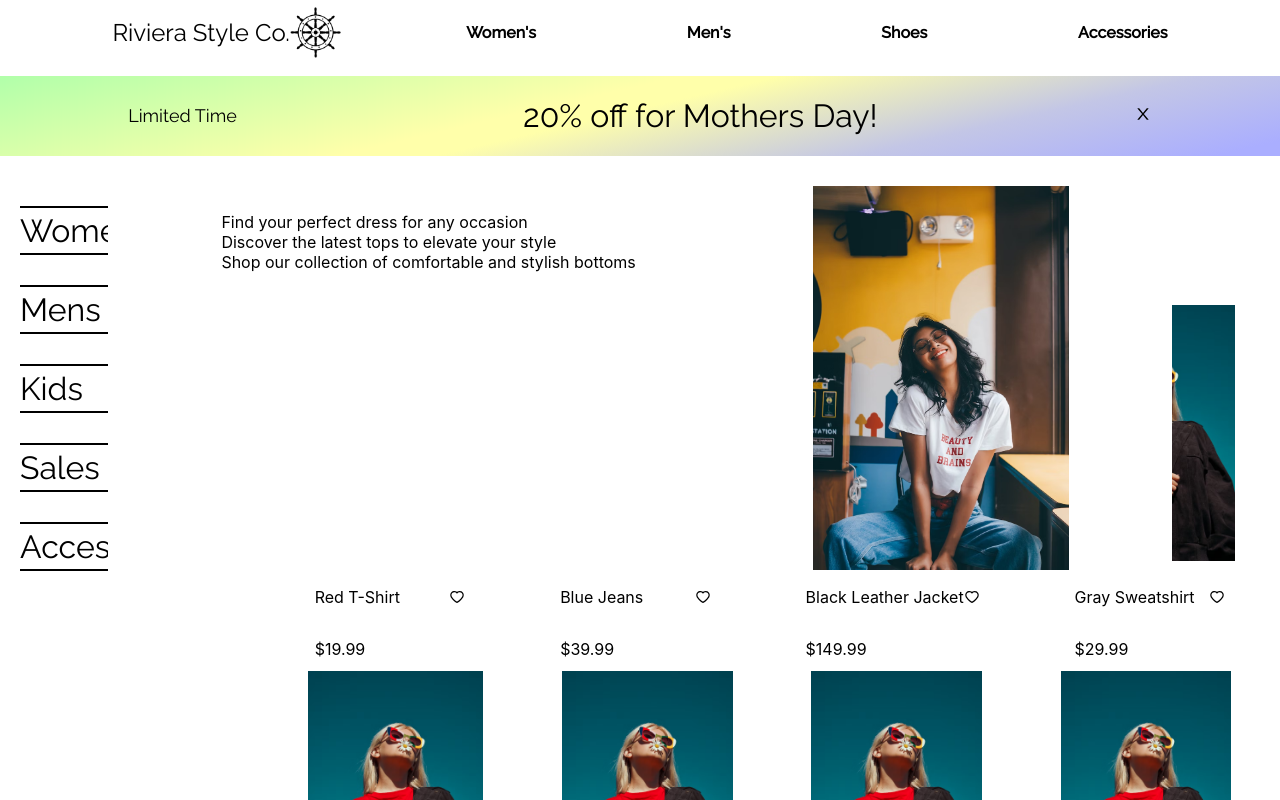
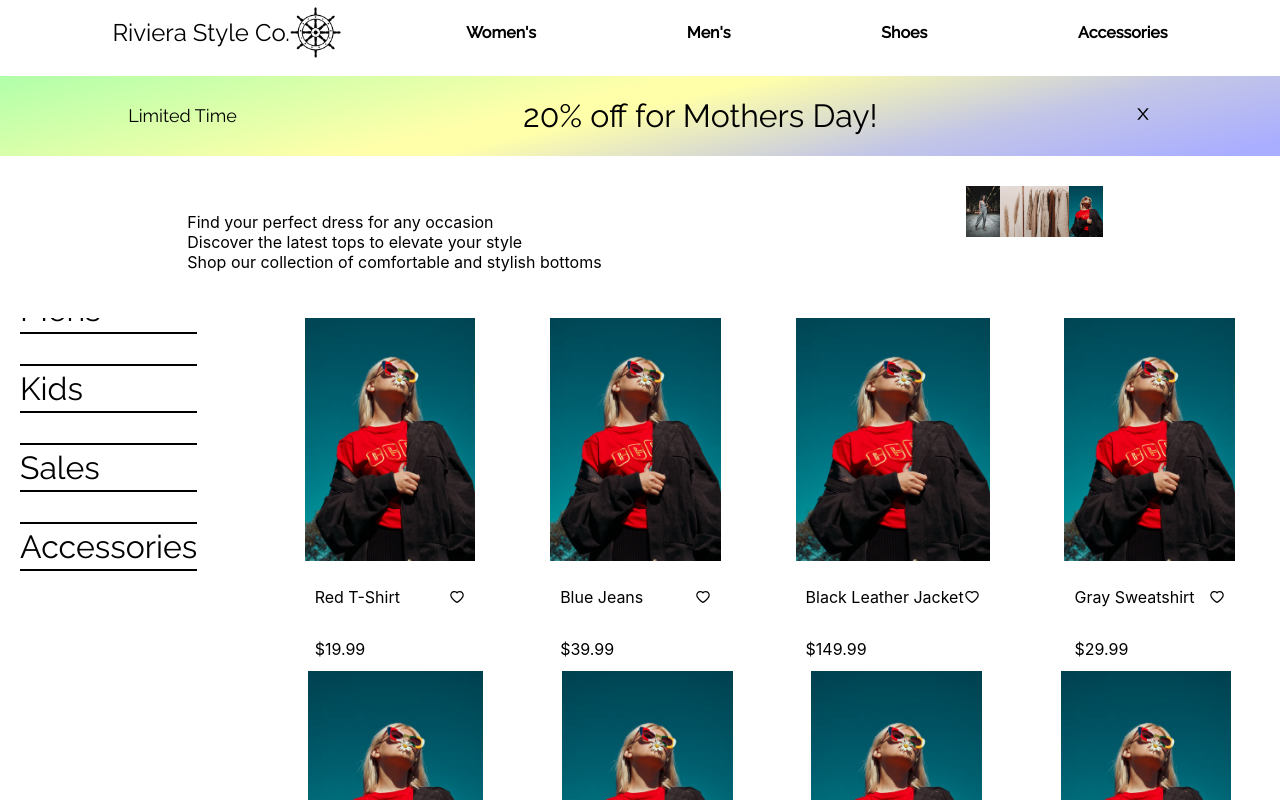
Before and after one commit to GordonPalagi/RivieraStyleCo, a React (Create React App) app in the folder riviera-style-co/: page / in a window 1280 px wide. Both pictures are taken after a click on the element "Women's". Shown: the top 800 px of the page. Built offline with nearby package versions, Linux system fonts and the light colour scheme.

Commit message:
Cleaned NavCSS organization and naming conventions

```diff
--- /dev/null
+++ b/riviera-style-co/src/Components/CSS/AdCSS.css
@@ -0,0 +1,26 @@
+
+.bannerAd {
+    position: relative;
+    height: 10vh;
+    width: 100%;
+    display: flex;
+    justify-content: space-around;
+    align-items: center;
+    margin: 10px 0px;
+    font-size: large;
+    font-weight: 400;
+    font-family: 'Raleway', sans-serif;
+    background: rgb(177,255,170);
+    background: linear-gradient(167deg, rgba(177,255,170,1) 0%, rgba(255,255,170,1) 42%, rgba(255,255,170,1) 48%, rgba(195,198,230,1) 74%, rgba(170,174,255,1) 96%);
+    z-index: 1;
+}
+
+.X-out-ad {
+    z-index: 3;
+}
+
+
+.adStyle {
+    padding-left: 30px;
+    font-size: xx-large;
+}
--- a/riviera-style-co/src/Components/CSS/NavCss.css
+++ b/riviera-style-co/src/Components/CSS/NavCss.css
@@ -1,3 +1,4 @@
+
 .banner-con {
     display: flex;
     width: 100%;
@@ -8,10 +9,6 @@
     align-items: center;
 }
 
-.title-wheel {
-    height: var(--photoSize-200);
-}
-
 .title-con {
     display: flex;
     justify-content: center;
@@ -19,54 +16,17 @@
     flex-grow: 2;
 }
 
-.banner-img {
-    height: var(--photoSize-500);
-}
-
-
-.hover-wrapper {
-    position: relative;
-    display: flex;
-    justify-content: center;
-}
-
-
-.hovered-box-con {
-    background-color: white;
-    z-index: 2;
-    position: absolute;
-    height: fit-content;
-    width: 80vmax;
-    /* top: -110px; */
-    margin: auto 0;
-    display: inline-flex;
-    justify-content: space-around;
-    padding: 20px;
-}
-
-.li-con {
-    padding: 10px;
-}
-
-.li-con > li {
-    flex-grow: 1;
-    list-style-type: none;
-    display: flex;
-    flex-direction: column;
-    justify-content: center;
-}
 
 .title {
     display: flex;
     flex-direction: column;
-}
-
-
-
-.title {
     text-align: center;
     font-family: 'Raleway', sans-serif;
     font-size: x-large;
+}
+
+.title-wheel {
+    height: var(--photoSize-200);
 }
 
 .item {
@@ -80,35 +40,3 @@
 .item:hover {
     color: rgb(240, 205, 161);
 }
-
-.bannerAd {
-    position: relative;
-    height: 10vh;
-    width: 100%;
-    display: flex;
-    justify-content: space-around;
-    align-items: center;
-    margin: 10px 0px;
-    font-size: large;
-    font-weight: 400;
-    font-family: 'Raleway', sans-serif;
-    background: rgb(177,255,170);
-    background: linear-gradient(167deg, rgba(177,255,170,1) 0%, rgba(255,255,170,1) 42%, rgba(255,255,170,1) 48%, rgba(195,198,230,1) 74%, rgba(170,174,255,1) 96%);
-    z-index: 1;
-}
-
-.close {
-    display: flex;
-    cursor: pointer;
-
-}
-
-.adStyle {
-    padding-left: 30px;
-    font-size: xx-large;
-}
-
-.tag-con {
-    display: flex;
-
-}
--- /dev/null
+++ b/riviera-style-co/src/Components/CSS/NavDropdownCSS.css
@@ -0,0 +1,52 @@
+
+.hover-wrapper {
+    position: relative;
+    display: flex;
+    justify-content: center;
+}
+
+.hovered-box-con {
+    background-color: white;
+    z-index: 2;
+    position: absolute;
+    height: fit-content;
+    width: 100%;
+    /* top: -110px; */
+    margin: auto 0;
+    display: inline-flex;
+    justify-content: space-around;
+    padding: 20px;
+}
+
+.li-con {
+    padding: 10px;
+    display: flex;
+    flex-direction: column;
+    justify-content: space-around;
+}
+
+.li-con > li {
+    flex-grow: 1;
+    list-style-type: none;
+    justify-content: center;
+    transition: .2s ease-in-out;
+}
+.li-con > li:hover {
+    flex-grow: 1;
+    list-style-type: none;
+    justify-content: center;
+    color: var(--clr-hover-800);
+    position: relative;
+    left: 5px;
+    transform: scale(1.01);
+    cursor: pointer;
+}
+
+.banner-picture-con {
+    display: flex;
+
+}
+
+.inbed-banner-img {
+    height: var(--photoSize-200);
+}
--- a/riviera-style-co/src/Components/Data/BannerData.js
+++ b/riviera-style-co/src/Components/Data/BannerData.js
@@ -1,22 +1,7 @@
-// export default
-// [
-//       {
-//         title: "Womens",
-//         links: ["Dresses", "Tops", "Bottoms"],
-//       },
-//       {
-//         title: "Mens",
-//         links: ["Shirts", "Pants", "Shoes"],
-//       },
-//       {
-//         title: "Shoes",
-//         links: ["Sneakers", "Boots", "Sandals"],
-//       },
-//       {
-//         title: "Accessories",
-//         links: ["Jewelry", "Hats", "Scarves"],
-//       },
-// ];
+import Dresses from '../Images/Dresses.avif';
+import fallClothes from '../Images/fallClothes.avif';
+import Jackets from '../Images/Jackets.avif';
+
 
 export default
 [
@@ -27,6 +12,7 @@ export default
         "Discover the latest tops to elevate your style",
         "Shop our collection of comfortable and stylish bottoms",
     ],
+    photos: [Dresses, fallClothes, Jackets]
   },
   {
     title: "Men's",
@@ -35,6 +21,7 @@ export default
       "Find the perfect pair of pants for any occasion",
       "Step out in style with our collection of shoes",
     ],
+    photos: [Dresses, fallClothes, Jackets]
   },
   {
     title: "Shoes",
@@ -43,6 +30,7 @@ export default
       "Stay stylish and comfortable with our range of boots",
       "Step out in style and comfort with our collection of sandals",
     ],
+    photos: [Dresses, fallClothes, Jackets]
   },
   {
     title: "Accessories",
@@ -51,5 +39,6 @@ export default
       "Complete your look with our collection of hats",
       "Stay cozy and stylish with our selection of scarves",
     ],
+    photos: [Dresses, fallClothes, Jackets]
   },
 ];
--- a/riviera-style-co/src/Components/Layout/Navigation.js
+++ b/riviera-style-co/src/Components/Layout/Navigation.js
@@ -1,7 +1,6 @@
 import React from 'react';
 import '../CSS/NavCss.css';
 import { useState } from 'react';
-import beauty from '../Images/beautyAndBrains.avif';
 import BannerData from '../Data/BannerData.js';
 import wheel from '../Images/wheel.png';
 import AdBar from '../Models/AdBar';
@@ -63,7 +62,7 @@ function Navigation() {
           <div onMouseLeave={handleMouseLeave}>
             <NavDropdown
               links={BannerData[hoveredLink].links}
-              picture={beauty}
+              picture={BannerData[hoveredLink].photos}
             />
           </div>
         ) : null}
--- a/riviera-style-co/src/Components/Models/AdBar.js
+++ b/riviera-style-co/src/Components/Models/AdBar.js
@@ -1,15 +1,16 @@
 import React from 'react'
 import {AiOutlineClose} from 'react-icons/ai'
 import { useNavigate } from 'react-router'
+import '../CSS/AdCSS.css'
 
 function AdBar({onClick}) {
     const navigate = useNavigate();
 
   return (
-      <div onClick={() => navigate("/shopping")} className='bannerAd'>
+      <div className='bannerAd'>
           Limited Time
-          <span className='adStyle'> 20% off for Mothers Day!</span>
-          <div>
+          <span onClick={() => navigate("/shopping")} className='adStyle'> 20% off for Mothers Day!</span>
+          <div className='X-out-ad'>
               <AiOutlineClose onClick={onClick}/>
           </div>
       </div>
--- a/riviera-style-co/src/Components/Models/NavDropdown.js
+++ b/riviera-style-co/src/Components/Models/NavDropdown.js
@@ -1,5 +1,6 @@
 import React from 'react'
 import { useNavigate } from 'react-router'
+import '../CSS/NavDropdownCSS.css';
 
 
 function NavDropdown({ links, picture }) {
@@ -7,6 +8,7 @@ function NavDropdown({ links, picture }) {
     return (
       <div className='hover-wrapper'>
         <div className='hovered-box-con'>
+
           <ul className='li-con'>
             {links.map((link, index) => {
               return (
@@ -14,7 +16,17 @@ function NavDropdown({ links, picture }) {
               )
             })}
           </ul>
-          <img className='banner-img' src={picture} alt="" />
+
+          <div className='banner-picture-con'>
+            {picture.map((item, index) => {
+              return (
+                <div key={index}>
+                  <img className='inbed-banner-img' src={item} alt="" />
+                </div>
+              )
+            })}
+          </div>
+
         </div>
       </div>
     )
```
Also changed, not shown: riviera-style-co/src/Components/Models/BannerImage.js (added, +9 -0 lines).
